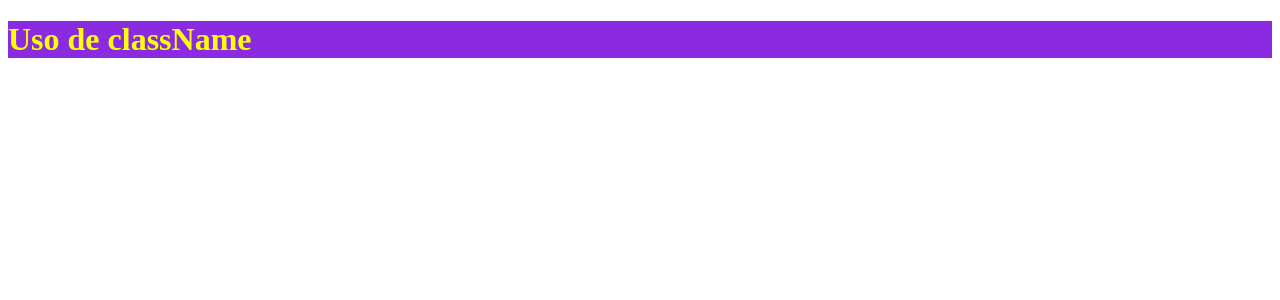
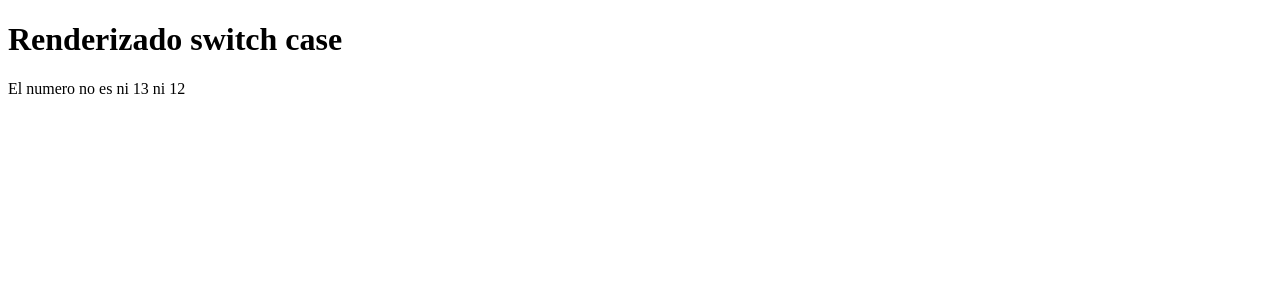
Before and after one commit to Paleloca18/my-project, a React (Vite) app: page / in a window 1280 px wide. Shown: the top 300 px of the page. Built offline with nearby package versions, Linux system fonts and the light colour scheme.

Commit message:
Renderizado switch case

```diff
--- a/src/App.jsx
+++ b/src/App.jsx
@@ -1,12 +1,23 @@
-import './App.css';
+import "./App.css";
 
 function App() {
+  let numero = 8;
 
   return (
     <>
-      <h1 className='clase_morada'>Uso de className</h1>
+      <h1>Renderizado switch case</h1>
+      {(() => {
+        switch (numero) {
+          case 13:
+            return <div>Numero es 13</div>;
+          case 12:
+            return <div>Numero es 12</div>;
+          default:
+            return <div>El numero no es ni 13 ni 12</div>;
+        }
+      })()}
     </>
-  )
+  );
 }
 
-export default App
+export default App;
```
